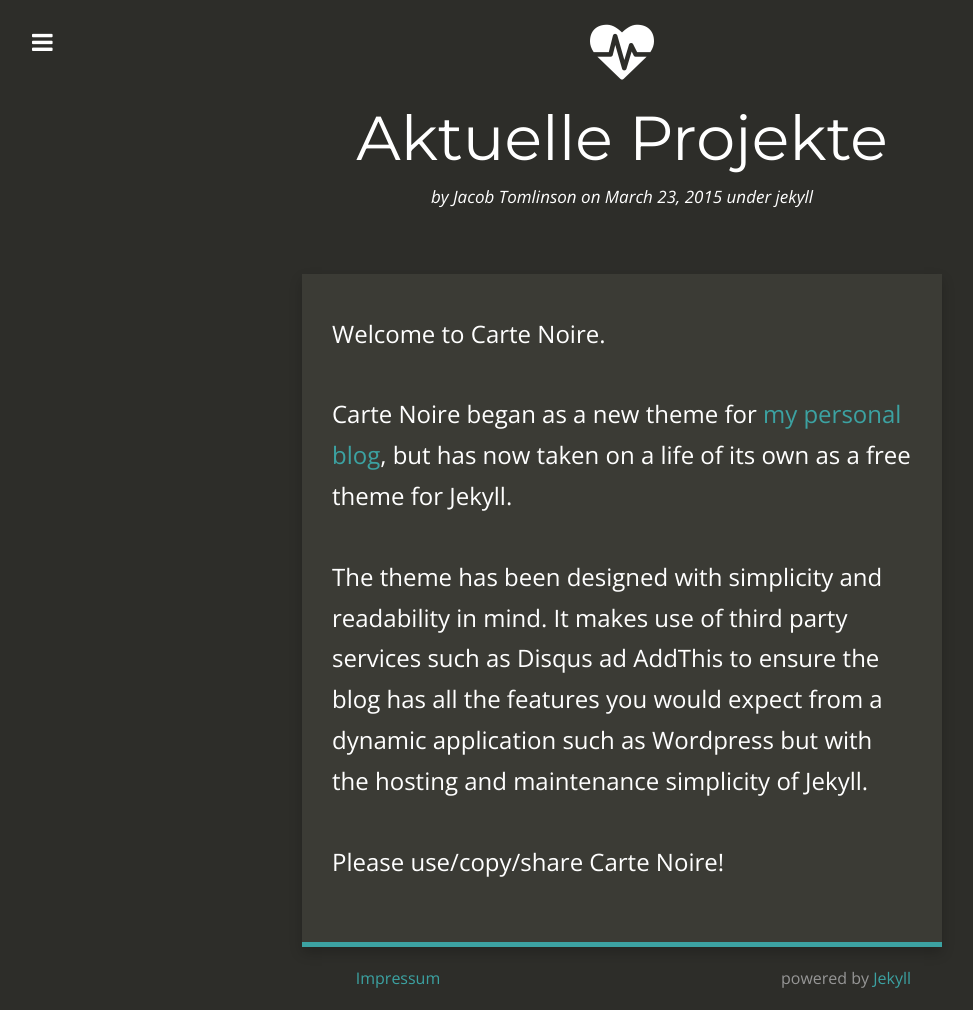
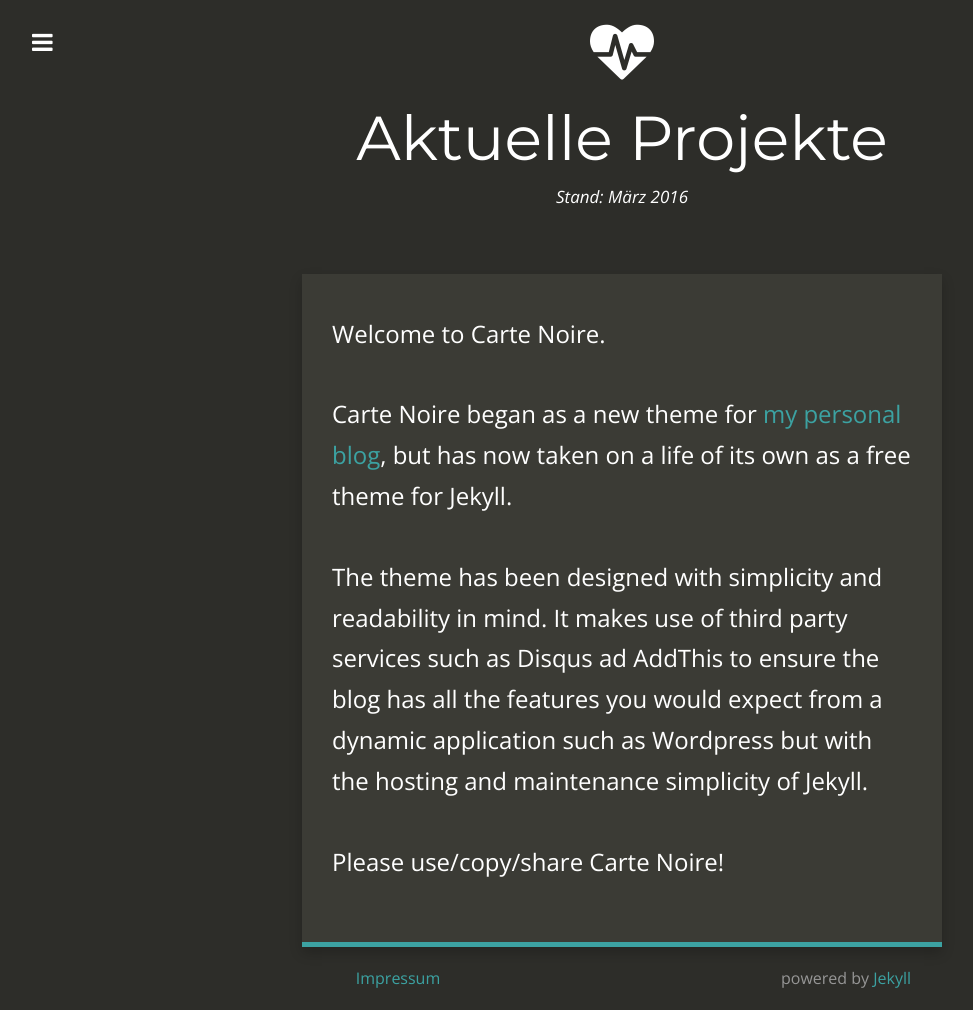
Before and after one commit to BriGitBardot/Bewerbung2, a Jekyll site: the page built from Projekte.md, in a window 1280 px wide. Shown: the whole page, without its empty margins (18-991 px from the left). Built offline with Jekyll 4.4.1, drawn with Linux system fonts in a browser that asks for light colours; nearby versions of some CDN libraries.

Commit message:
Update post.html

```diff
--- a/_layouts/post.html
+++ b/_layouts/post.html
@@ -27,22 +27,7 @@
 
       <div class="author">
         <small><i>
-          {% if page.author %}
-          by
-          <span itemprop="author">
-            {% if site.google_plus_link %}
-              <a rel="author" href="{{ site.google_plus_link }}">
-            {% endif %}
-            <span itemprop="author" itemscope itemtype="http://schema.org/Person">
-              <span itemprop="name">{{ page.author }}</span>
-            </span>
-            {% if site.google_plus_link %}
-              </a>
-            {% endif %}
-          </span>
-          {% endif %}
-          on <span itemprop="datePublished" content="2014-08-28">{{ page.date | date: "%B %-d, %Y" }}</span>
-          {% if page.categories != empty %} under {% for category in page.categories limit:1 %}{{ category }}{% endfor %}{% endif %}
+          Stand: März 2016
         </i></small>
       </div>
 
```
